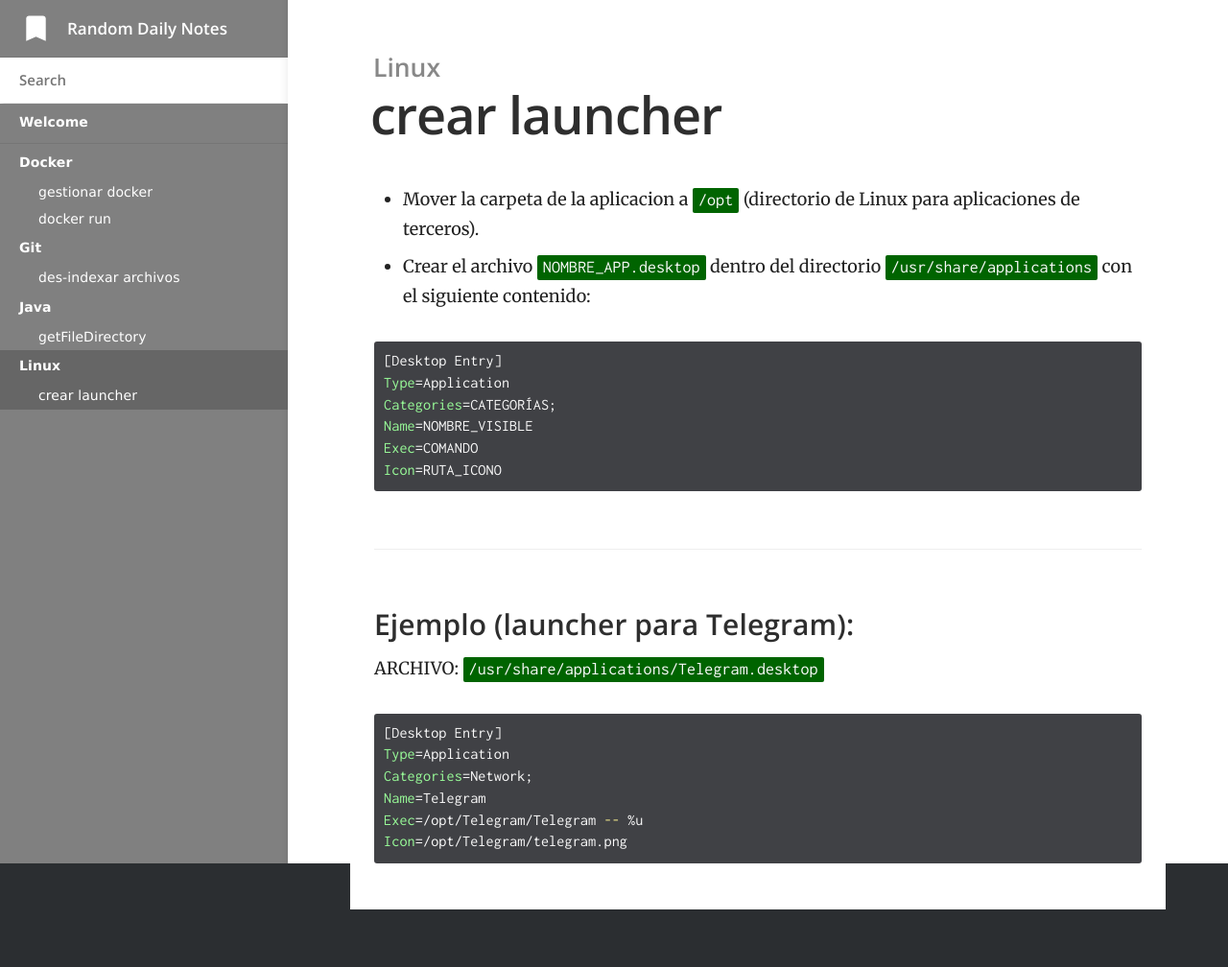
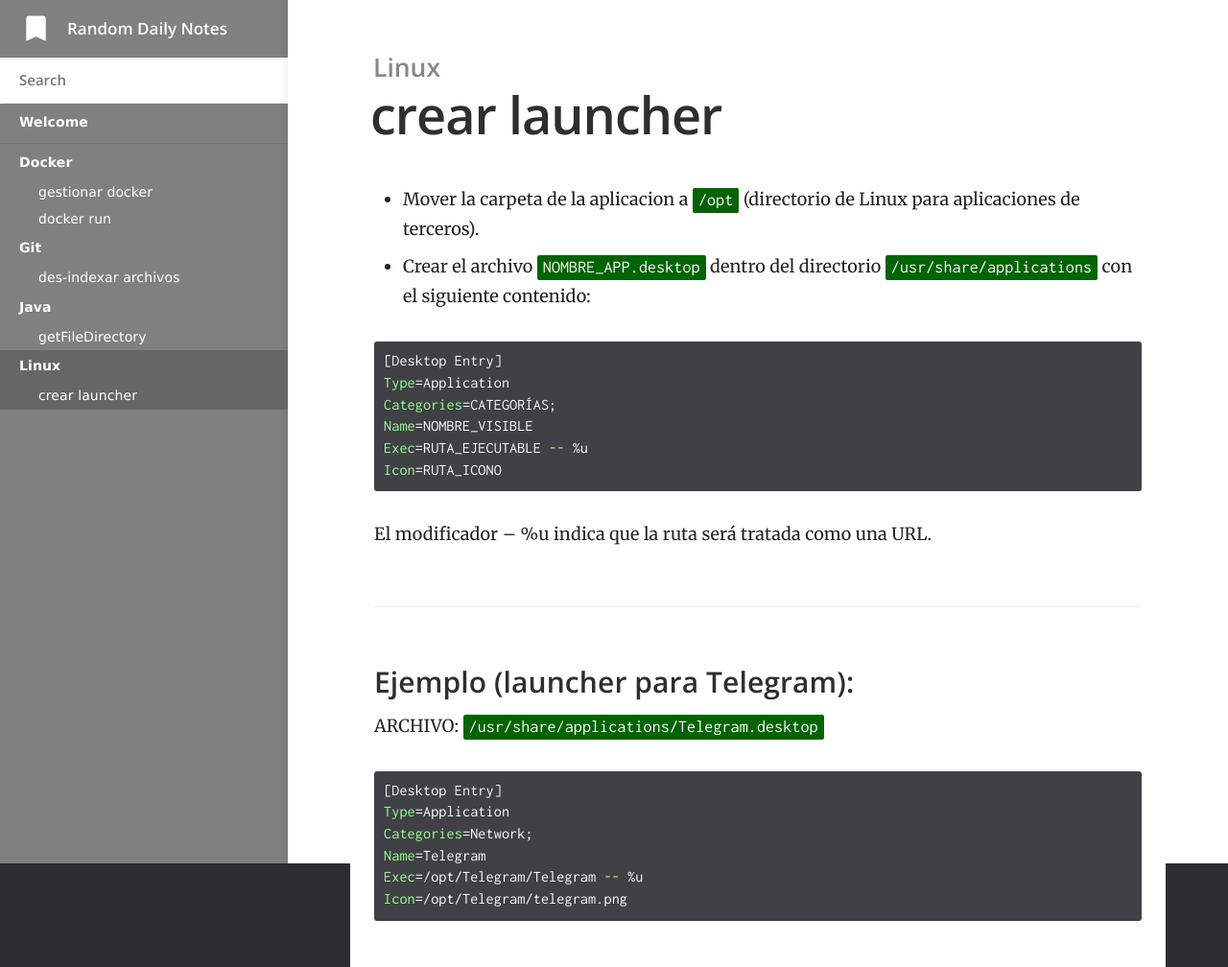
Before and after one commit to slaarks/slaarks.github.io, a Jekyll site: the page built from _docs/Linux/create-launcher.md, in a window 1280 px wide. Shown: the whole page at 96% size. Built offline with Jekyll 4.4.1, drawn with Linux system fonts in a browser that asks for light colours; before the commit the page ends 948 px from its top, so only the background shows below that.

Commit message:
Update create-launcher.md

````diff
--- a/_docs/Linux/create-launcher.md
+++ b/_docs/Linux/create-launcher.md
@@ -12,9 +12,11 @@ order: 1
 Type=Application
 Categories=CATEGORÍAS;
 Name=NOMBRE_VISIBLE
-Exec=COMANDO
+Exec=RUTA_EJECUTABLE -- %u
 Icon=RUTA_ICONO
 ```
+
+El modificador -- %u indica que la ruta será tratada como una URL.
 
 ### Ejemplo (launcher para Telegram):
 
````
